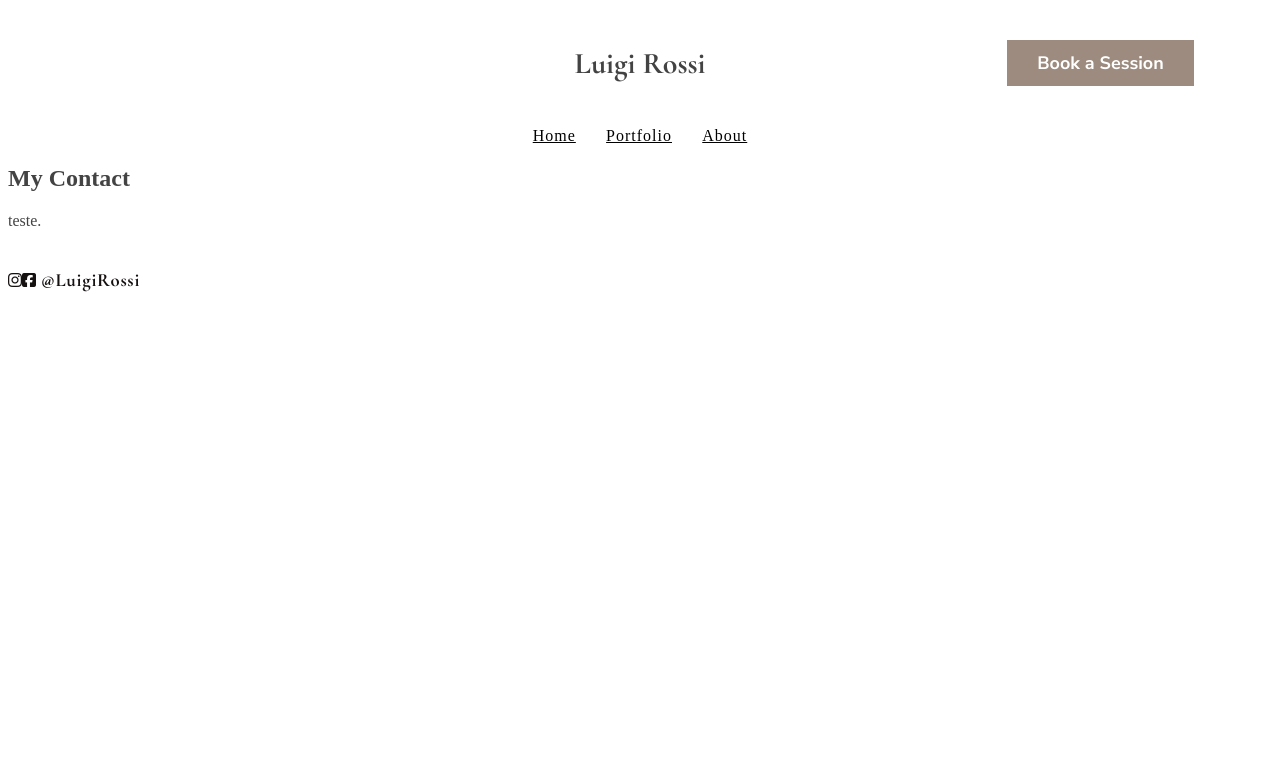
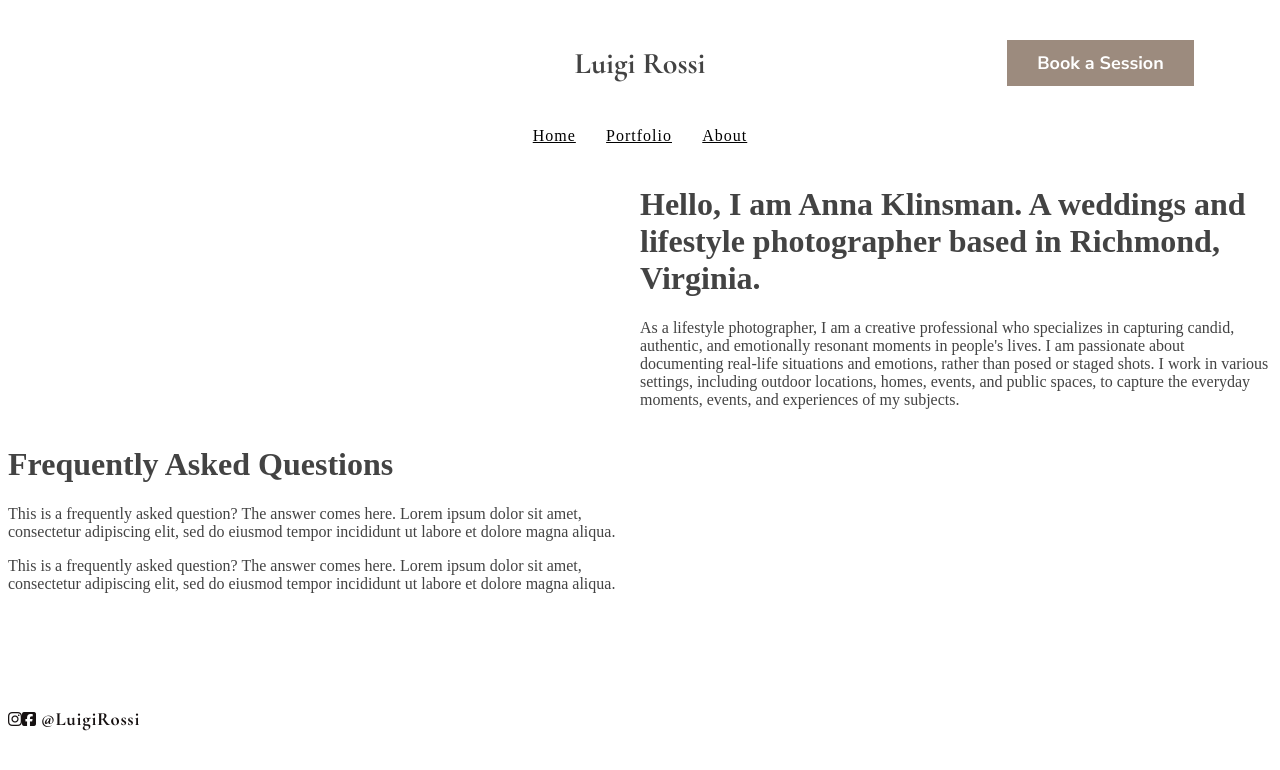
Before and after one commit to Thaistg11/photographer-portfolio, a plain HTML site: page about.html in a window 1280 px wide. Drawn offline with nearby package versions, Linux system fonts and the light colour scheme; a web font is replaced by a local one.

Commit message:
base code for about page, im still improving the page

```diff
--- a/about.html
+++ b/about.html
@@ -35,11 +35,34 @@
 
     </nav>
 
-  <div class="content">
-    <h2>My Contact</h2>
-    <p>teste.</p>
+    <div class="about-page">
+      <div class="image-luigi">
+        <img href="assets/img/Luigi.jpg" >
+      </div>
+      <div class="div2">
+        <h1> Hello, I am Anna Klinsman. A weddings and lifestyle photographer based in Richmond, Virginia.</h1>
+        <p> As a lifestyle photographer, I am a creative professional who specializes in capturing candid, authentic,
+          and emotionally resonant moments in people's lives. I am passionate about documenting real-life situations and emotions,
+           rather than posed or staged shots. I work in various settings, including outdoor locations, homes, events,
+          and public spaces, to capture the everyday moments, events, and experiences of my subjects.</p>
+      </div>
 
 
+      <div class="div3">
+        <h1> Frequently Asked Questions</h1>
+        <p> This is a frequently asked question?
+          The answer comes here. Lorem ipsum dolor sit amet,
+          consectetur adipiscing elit, sed do eiusmod tempor
+          incididunt ut labore et dolore magna aliqua.</p>
+          <p> This is a frequently asked question?
+            The answer comes here. Lorem ipsum dolor sit amet,
+            consectetur adipiscing elit, sed do eiusmod tempor
+            incididunt ut labore et dolore magna aliqua.</p>
+      </div>
+
+
+      <div class="div4"> </div>
+      </div>
 
   </div>
 
--- a/assets/css/style.css
+++ b/assets/css/style.css
@@ -259,8 +259,9 @@ color: #000000;
     font-family: "Cormorant Garamond";
     letter-spacing: 0.75px;
   }
-  /* FOOTER */
+  /* FOOTER END*/
 
+  /* START PORTFOLIO  */
   .container{
     padding: 2rem 5%;
   }
@@ -280,3 +281,27 @@ color: #000000;
   .container .image-container img:hover{
     transform: scale(1.01);
   }
+  /* END PORTFOLIO  */
+
+
+  .about-page {
+    display: grid;
+    grid-template-columns: repeat(2, 1fr);
+    grid-template-rows: repeat(2, 1fr);
+    grid-column-gap: 0px;
+    grid-row-gap: 0px;
+    }
+
+    .image-luigi {
+      grid-area: 1 / 1 / 2 / 2;
+
+    }
+
+    .image-luigi image-luigi img{
+      height: 240px;
+      width: 305px;
+    }
+
+    .div2 { grid-area: 1 / 2 / 2 / 3; }
+    .div3 { grid-area: 2 / 1 / 3 / 2; }
+    .div4 { grid-area: 2 / 2 / 3 / 3; }
```
Also changed, not shown: index copy.html (+50 -0 lines).
